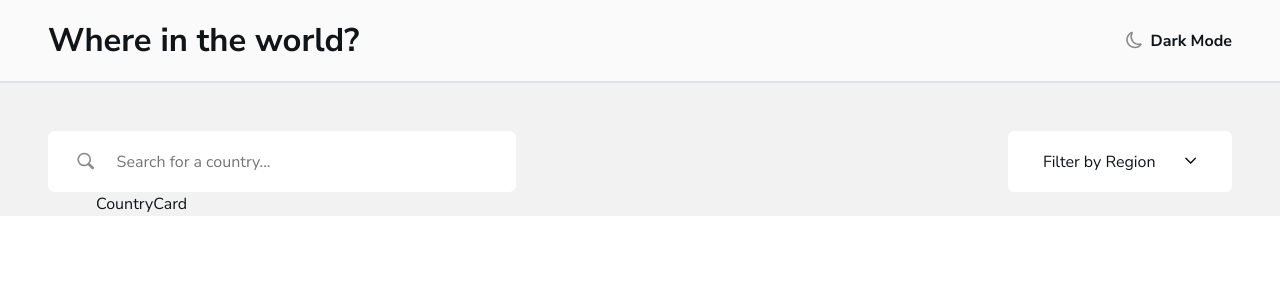
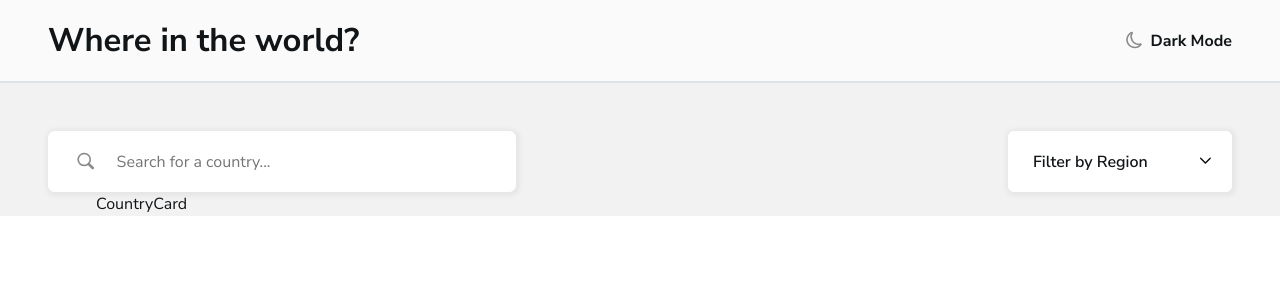
Before and after one commit to zsolt270/REST-COUNTRY, a React (Vite) app: page / in a window 1280 px wide. Shown: the top 300 px of the page. Built offline with nearby package versions, Linux system fonts and the light colour scheme.

Commit message:
new version

```diff
--- a/src/components/Select.module.css
+++ b/src/components/Select.module.css
@@ -1,24 +1,25 @@
 .select {
+	width: 14em;
+	display: flex;
+	align-items: center;
+	justify-content: space-between;
+	padding: 1.1em 1.2em 1.1em 1.5em;
 	background-color: var(--whiteModeInputColors);
 	border: 1px solid var(--whiteModeInputColors);
 	border-radius: 0.35em;
-	display: flex;
-	justify-content: center;
-	align-items: center;
-	padding: 1.1em;
-	min-width: 14em;
+	box-shadow: 1px 1px 4px 3px hsl(0, 0%, 90%);
 }
 .select p {
 	margin-bottom: 0;
+	font-weight: 600;
 }
 .select i {
 	font-size: 0.8em;
 	color: black;
-	font-weight: 700;
+	font-weight: 900;
 }
 .options {
 	margin-top: 0.25em;
-	/* border: 1px solid black; */
 	border-radius: 0.35em;
 	min-width: 14em;
 	background-color: var(--whiteModeInputColors);
@@ -27,6 +28,7 @@
 }
 .options li {
 	margin-bottom: 0.25em;
+	font-weight: 600;
 }
 .options li:first-child {
 	margin-top: 0.25em;
--- a/src/components/Select.tsx
+++ b/src/components/Select.tsx
@@ -1,5 +1,7 @@
 import { useState } from "react";
 import styles from "./Select.module.css";
+
+type Continents = "Africa" | "America" | "Asia" | "Europe" | "Oceania";
 
 export default function Select() {
 	const [isOpen, setIsOpen] = useState(false);
@@ -7,12 +9,12 @@ export default function Select() {
 		setIsOpen(!isOpen);
 	};
 
-	const handleSelectQuery = (continent: string) => {
+	const handleSelectQuery = (continent: Continents) => {
 		console.log(continent);
 	};
 
 	return (
-		<div>
+		<div className=''>
 			<div
 				className={styles.select}
 				onClick={openSelect}
--- a/src/components/ui/css.modules/SearchInput.module.css
+++ b/src/components/ui/css.modules/SearchInput.module.css
@@ -21,6 +21,7 @@ i {
 	background-color: var(--whiteModeInputColors);
 	border: 0.1px solid white;
 	border-radius: 0.4rem;
+	box-shadow: 1px 1px 4px 3px hsl(0, 0%, 90%);
 }
 /* kéne darkmode class is ezekből */
 
```
